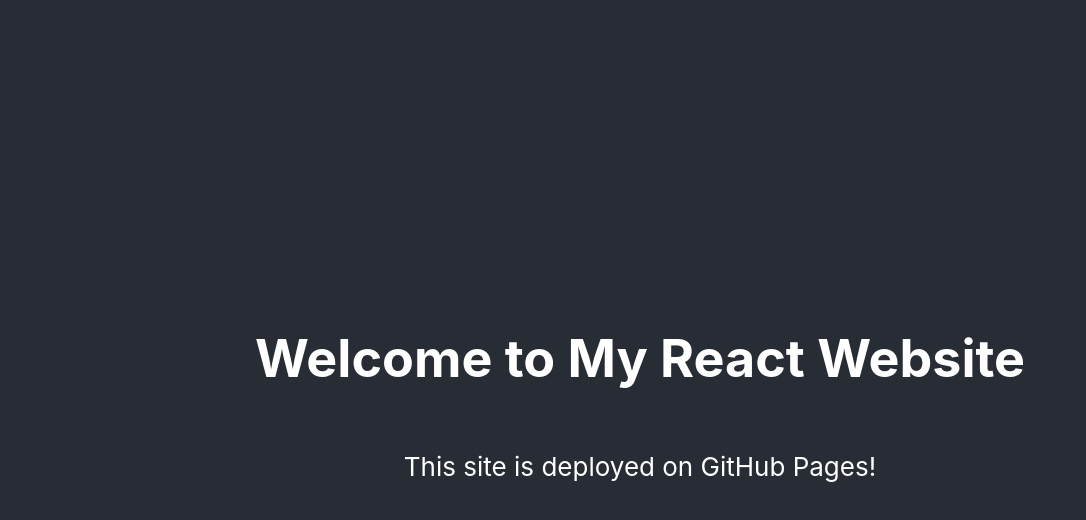
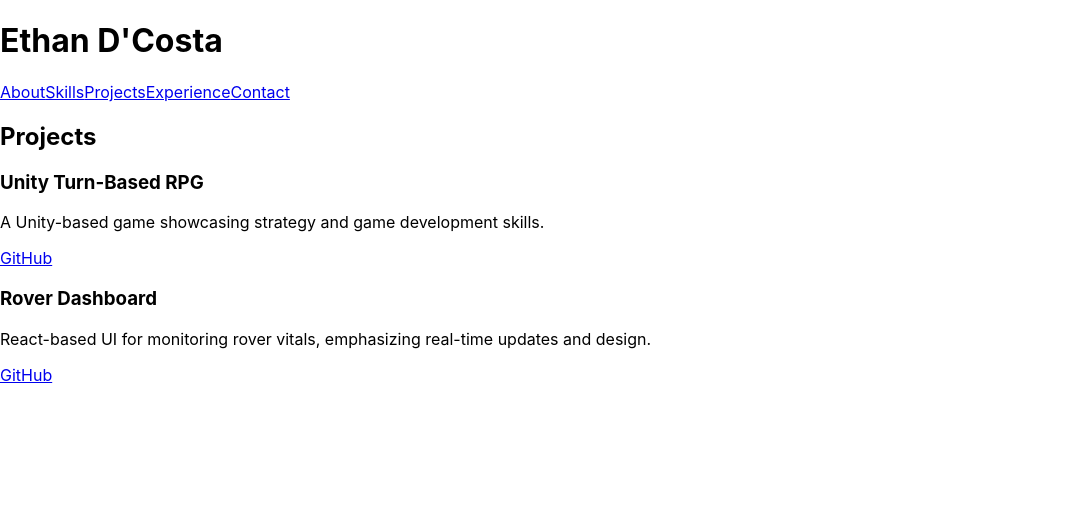
Before and after one commit to ethandcosta/website, a React (Create React App) app: page /projects in a window 1280 px wide. Shown: the top 520 px of the page, without its empty margins (0-1086 px from the left). Built offline with nearby package versions, Linux system fonts and the light colour scheme.

Commit message:
skeleton website

```diff
--- a/package.json
+++ b/package.json
@@ -5,8 +5,11 @@
   "homepage": "https://ethandcosta.github.io/website",
   "dependencies": {
     "cra-template": "1.2.0",
+    "framer-motion": "^11.15.0",
     "react": "^19.0.0",
     "react-dom": "^19.0.0",
+    "react-icons": "^5.4.0",
+    "react-router-dom": "^7.1.1",
     "react-scripts": "5.0.1",
     "web-vitals": "^4.2.4"
   },
--- a/src/App.css
+++ b/src/App.css
@@ -1,38 +1,13 @@
-.App {
-  text-align: center;
-}
-
-.App-logo {
-  height: 40vmin;
-  pointer-events: none;
-}
-
-@media (prefers-reduced-motion: no-preference) {
-  .App-logo {
-    animation: App-logo-spin infinite 20s linear;
-  }
-}
-
-.App-header {
+header {
+  display: flex;
+  justify-content: space-between;
+  padding: 1rem;
   background-color: #282c34;
-  min-height: 100vh;
-  display: flex;
-  flex-direction: column;
-  align-items: center;
-  justify-content: center;
-  font-size: calc(10px + 2vmin);
   color: white;
 }
 
-.App-link {
-  color: #61dafb;
+nav a {
+  margin: 0 1rem;
+  color: white;
+  text-decoration: none;
 }
-
-@keyframes App-logo-spin {
-  from {
-    transform: rotate(0deg);
-  }
-  to {
-    transform: rotate(360deg);
-  }
-}
--- a/src/App.js
+++ b/src/App.js
@@ -1,15 +1,23 @@
-import React from 'react';
-import './App.css';
+import React from "react";
+import { BrowserRouter as Router, Route, Routes } from "react-router-dom";
+import Header from "./components/Header";
+import About from "./components/About";
+import Skills from "./components/Skills";
+import Projects from "./components/Projects";
+import Experience from "./components/Experience";
+import Contact from "./components/Contact";
 
-function App() {
-  return (
-    <div className="App">
-      <header className="App-header">
-        <h1>Welcome to My React Website</h1>
-        <p>This site is deployed on GitHub Pages!</p>
-      </header>
-    </div>
-  );
-}
+const App = () => (
+  <Router>
+    <Header />
+    <Routes>
+      <Route path="/" element={<About />} />
+      <Route path="/skills" element={<Skills />} />
+      <Route path="/projects" element={<Projects />} />
+      <Route path="/experience" element={<Experience />} />
+      <Route path="/contact" element={<Contact />} />
+    </Routes>
+  </Router>
+);
 
 export default App;
--- /dev/null
+++ b/src/components/About.js
@@ -0,0 +1,11 @@
+const About = () => (
+    <section>
+      <h2>About Me</h2>
+      <p>
+        I'm Ethan D'Costa, a computer science and physics student passionate about
+        creating accessible and innovative software solutions.
+      </p>
+    </section>
+  );
+
+  export default About;
--- /dev/null
+++ b/src/components/Contact.js
@@ -0,0 +1,10 @@
+const Contact = () => (
+    <section>
+      <h2>Contact Me</h2>
+      <p>Email: <a href="edcosta1003@gmail.com">ethan.d@gmail.com</a></p>
+      <p>GitHub: <a href="https://github.com/ethandcosta">github.com/ethandcosta</a></p>
+      <p>LinkedIn: <a href="https://linkedin.com/in/ethandcosta">linkedin.com/in/ethandcosta</a></p>
+    </section>
+  );
+
+  export default Contact;
--- /dev/null
+++ b/src/components/Experience.js
@@ -0,0 +1,12 @@
+const Experience = () => (
+    <section>
+      <h2>Experience</h2>
+      <ul>
+        <li>Firmware Development Intern at [Company Name]</li>
+        <li>Game Developer for Unity Turn-Based RPG</li>
+        <li>Rover Dashboard UI Designer</li>
+      </ul>
+    </section>
+  );
+
+  export default Experience;
--- /dev/null
+++ b/src/components/Header.js
@@ -0,0 +1,17 @@
+import React from "react";
+import { Link } from "react-router-dom";
+
+const Header = () => (
+  <header>
+    <h1>Ethan D'Costa</h1>
+    <nav>
+      <Link to="/">About</Link>
+      <Link to="/skills">Skills</Link>
+      <Link to="/projects">Projects</Link>
+      <Link to="/experience">Experience</Link>
+      <Link to="/contact">Contact</Link>
+    </nav>
+  </header>
+);
+
+export default Header;
--- /dev/null
+++ b/src/components/Projects.js
@@ -0,0 +1,23 @@
+const Projects = () => (
+    <section>
+      <h2>Projects</h2>
+      <div>
+        <article>
+          <h3>Unity Turn-Based RPG</h3>
+          <p>A Unity-based game showcasing strategy and game development skills.</p>
+          <a href="https://github.com/your-repo">GitHub</a>
+        </article>
+        <article>
+          <h3>Rover Dashboard</h3>
+          <p>
+            React-based UI for monitoring rover vitals, emphasizing real-time
+            updates and design.
+          </p>
+          <a href="https://github.com/your-repo">GitHub</a>
+        </article>
+        {/* Add more projects */}
+      </div>
+    </section>
+  );
+
+  export default Projects;
--- /dev/null
+++ b/src/components/Skills.js
@@ -0,0 +1,15 @@
+import { FaJava, FaPython, FaReact } from "react-icons/fa";
+
+const Skills = () => (
+  <section>
+    <h2>Skills</h2>
+    <div>
+      <FaJava size={50} />
+      <FaPython size={50} />
+      <FaReact size={50} />
+      {/* Add more skills */}
+    </div>
+  </section>
+);
+
+export default Skills;
```
Also changed, not shown: 1 other file (tests, documents, lock files or other folders).
